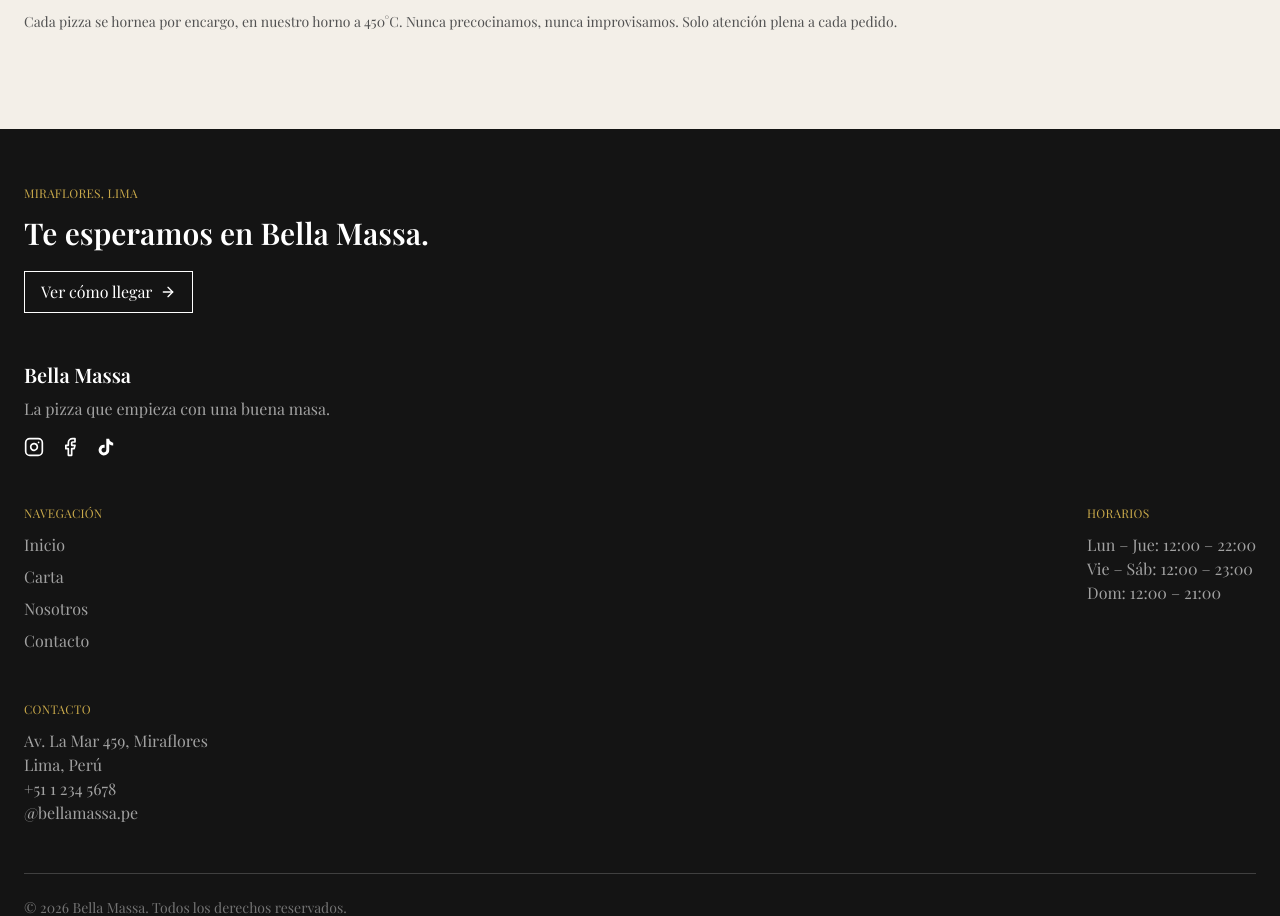
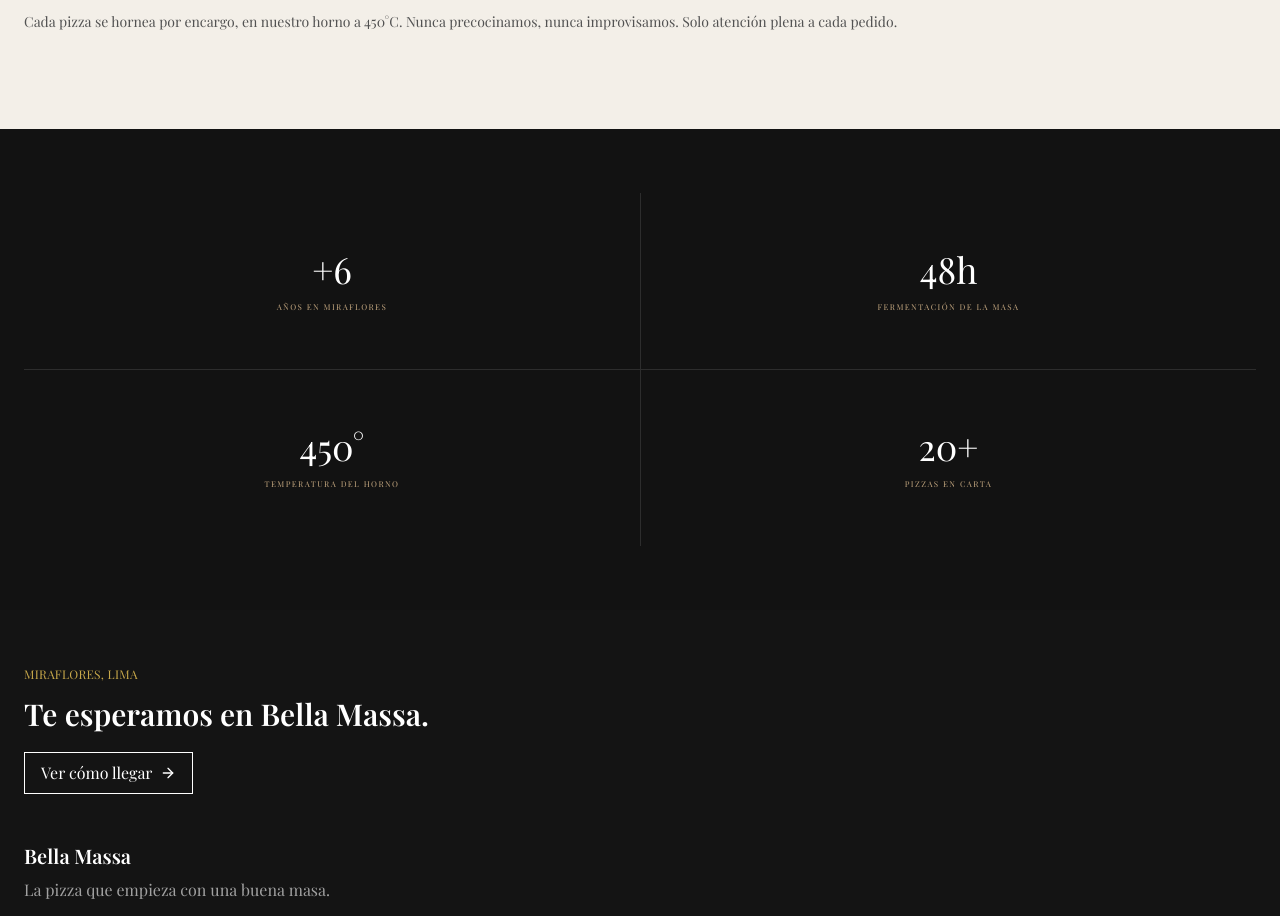
Before and after one commit to VILLARID/Bella-Pasta, a React app in the folder frontend/: page /nosotros in a window 1280 px wide. Shown: the part 2807-3723 px from the top of the page. Built offline with nearby package versions, Linux system fonts and the light colour scheme; the HTML template or start-up script is replaced by a standard one.

Commit message:
feat(nosotros): add stats grid section

```diff
--- a/frontend/src/components/Nosotros.jsx
+++ b/frontend/src/components/Nosotros.jsx
@@ -1,5 +1,6 @@
 import aboutImage from '../assets/About/aboutImage.jpg'
 import Valores from './Valores'
+import Stats from './Stats'
 
 function Nosotros() {
     return (
@@ -46,6 +47,7 @@
             </div>
 
             <Valores />
+            <Stats />
         </section>
     )
 }
--- /dev/null
+++ b/frontend/src/components/Stats.jsx
@@ -0,0 +1,33 @@
+const stats = [
+    { value: '+6', label: 'Años en Miraflores' },
+    { value: '48h', label: 'Fermentación de la masa' },
+    { value: '450°', label: 'Temperatura del horno' },
+    { value: '20+', label: 'Pizzas en carta' },
+]
+
+function Stats() {
+    return (
+        <section className="bg-[#121212] px-6 py-16">
+            <div className="grid grid-cols-2">
+                {stats.map((stat, index) => (
+                    <div
+                        key={stat.label}
+                        className={`flex flex-col items-center justify-center py-14 text-center ${
+                            index % 2 === 1 ? 'border-l border-neutral-700/60' : ''
+                        } ${
+                            index > 1 ? 'border-t border-neutral-700/60' : ''
+                        }`}>
+                        <p className="font-serif-display text-4xl text-white">
+                            {stat.value}
+                        </p>
+                        <p className="mt-3 whitespace-nowrap text-[8px] uppercase tracking-[0.18em] text-[#C5A880]">
+                            {stat.label}
+                        </p>
+                    </div>
+                ))}
+            </div>
+        </section>
+    )
+}
+
+export default Stats
```
